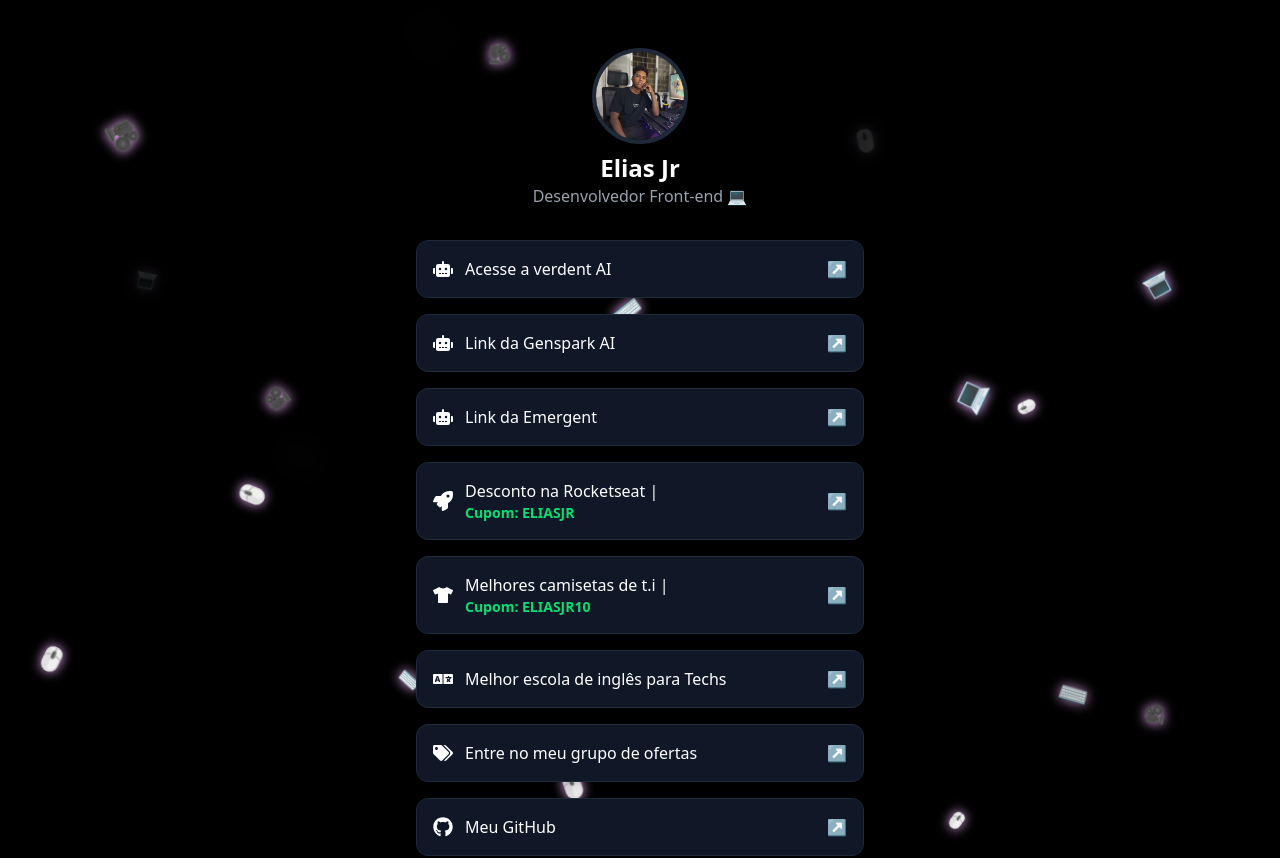
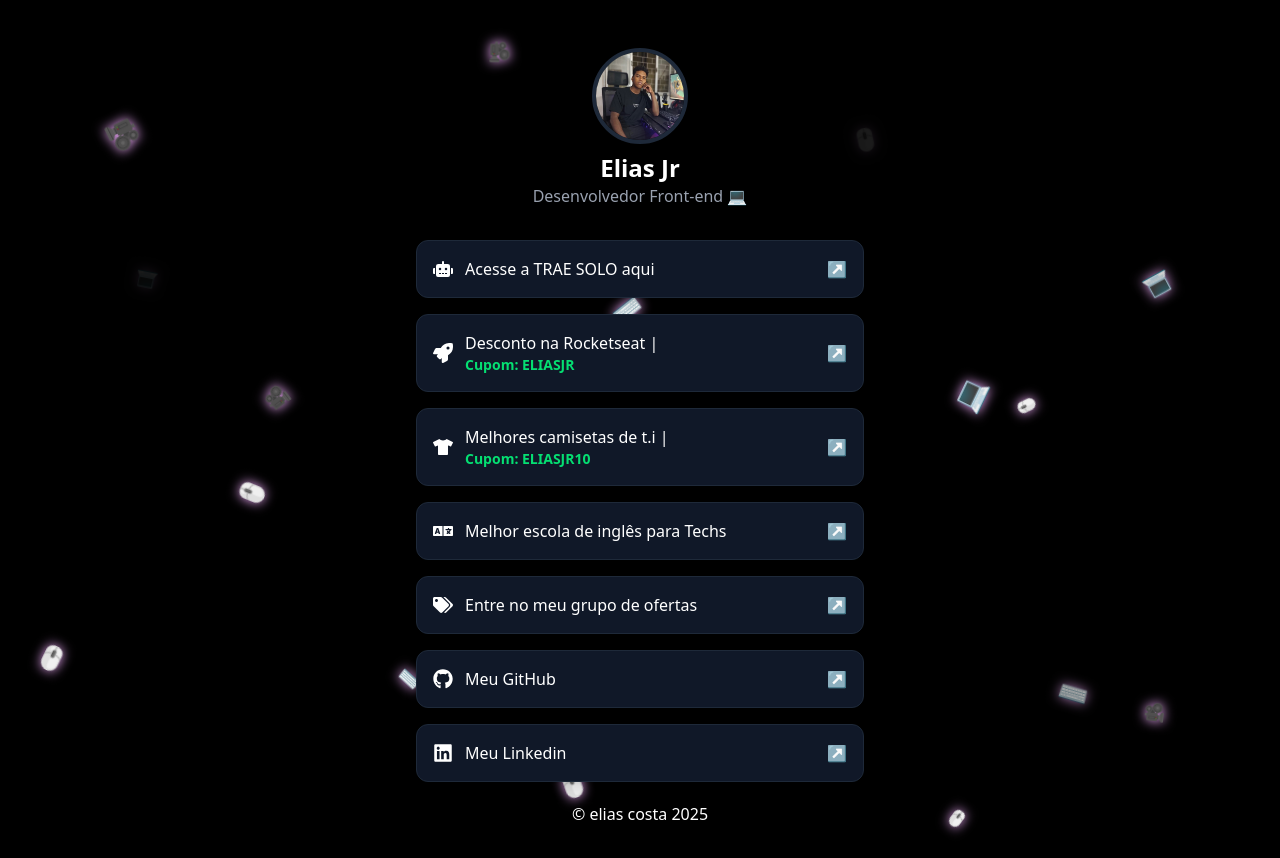
Before and after one commit to eliasjrdev/pagelink-tiktok, a React (Vite) app: page / in a window 1280 px wide. Shown: the top 858 px of the page. Built offline with nearby package versions, Linux system fonts and the light colour scheme.

Commit message:
feat: Adiciona o link da trae solo

```diff
--- a/src/components/BioLinks.jsx
+++ b/src/components/BioLinks.jsx
@@ -2,9 +2,7 @@
 import { FaBriefcase, FaTags, FaGraduationCap, FaTshirt, FaDesktop, FaLinkedin, FaGithub, FaRocket, FaLanguage, FaInternetExplorer, FaRobot, FaTextHeight, FaFile } from 'react-icons/fa';
 import Animacao from './Animacao';
 const links = [
-  { icon: <FaRobot />, label: 'Acesse a verdent AI', url: 'https://www.verdent.ai/?id=700859' },
-  { icon: <FaRobot />, label: 'Link da Genspark AI', url: 'https://bit.ly/40P6O8H' },
-  { icon: <FaRobot />, label: 'Link da Emergent', url: ' https://app.emergent.sh/?utm_shift=redirect&via=costa' },
+  { icon: <FaRobot />, label: 'Acesse a TRAE SOLO aqui', url: 'https://www.trae.ai/?utm_source=influencerglobal&utm_medium=voyager&utm_campaign=eliasjr.dev' },
   { icon: <FaRocket />, label: 'Desconto na Rocketseat |', extra: 'Cupom: ELIASJR', url: 'https://www.rocketseat.com.br/oferta/influencer/v2/eliasjr' },
   { icon: <FaTshirt />, label: 'Melhores camisetas de t.i |', extra: 'Cupom: ELIASJR10', url: 'https://www.useti.shop/useti?utm_source=instagram&utm_medium=afiliado&utm_campaign=eliasjrdev' },
   { icon: <FaLanguage />, label: 'Melhor escola de inglês para Techs', url: 'https://api.whatsapp.com/send?phone=5583993611976' },
```
